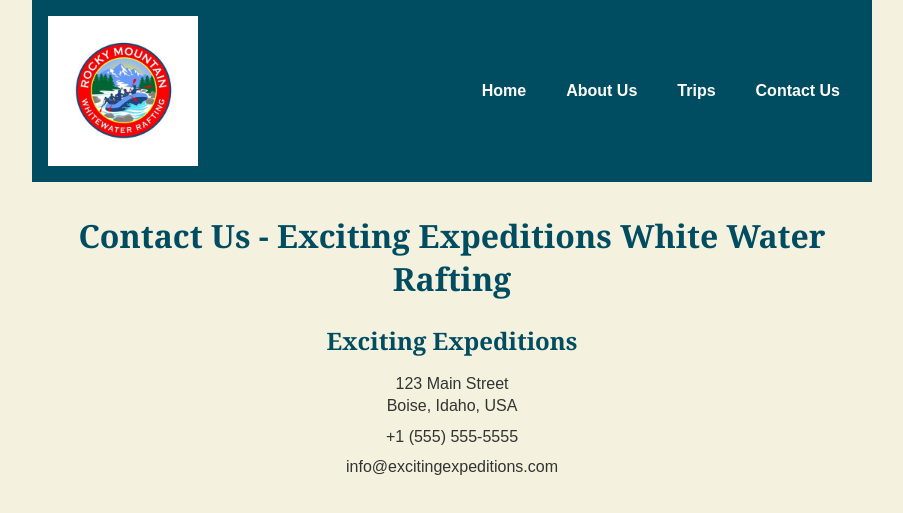
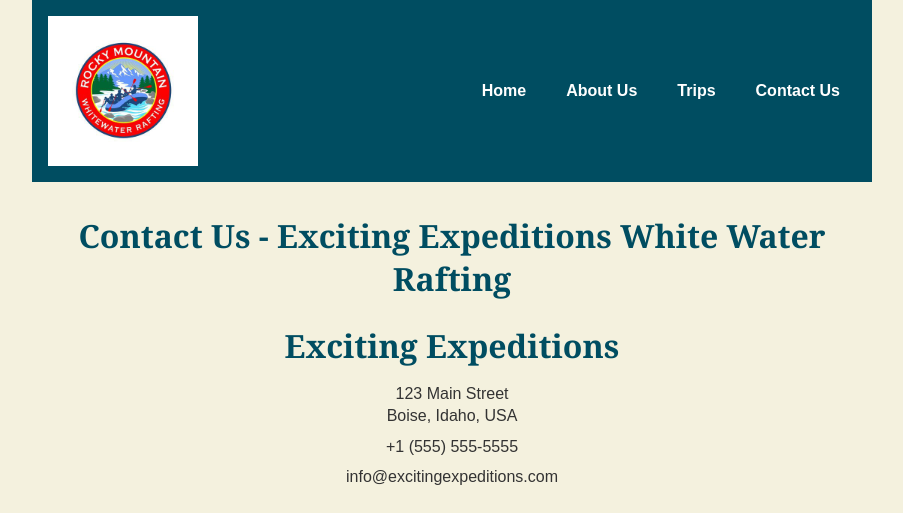
Before and after one commit to victorsarkiishaya-ship-it/wdd130, a plain HTML site: page wwr/contact.html in a window 1280 px wide. Shown: the top 513 px of the page, without its empty margins (188-1091 px from the left). Drawn offline with Linux system fonts and the light colour scheme.

Commit message:
Update rafting.css

```diff
--- a/wwr/styles/rafting.css
+++ b/wwr/styles/rafting.css
@@ -88,6 +88,9 @@ section h2 {
 .company-info-section h1 {
     font-size: 2rem;
     margin-bottom: 1.5rem;
+}
+.company-info-section h2 {
+    font-size: 2rem;
 }
 
 .company-details p {
```
